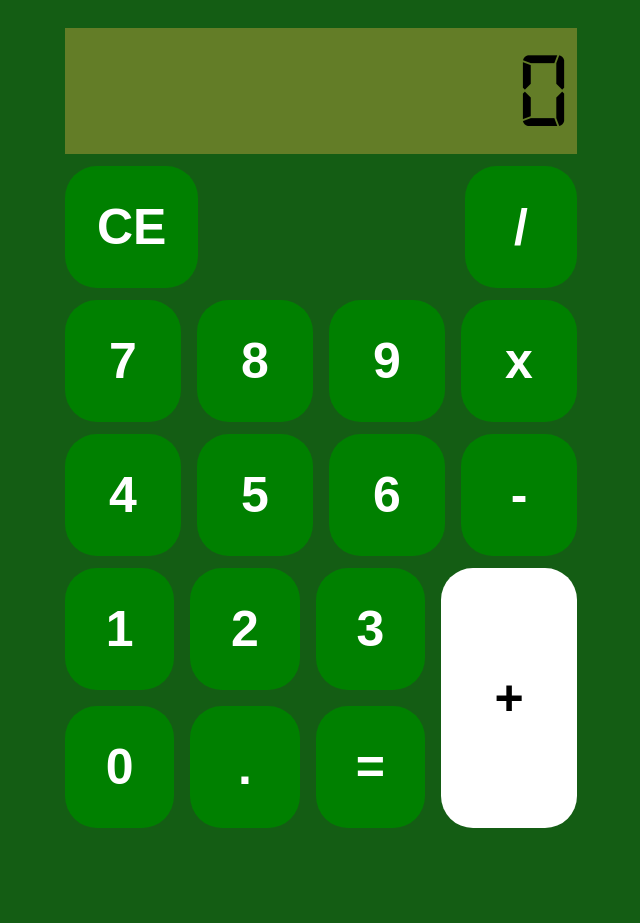
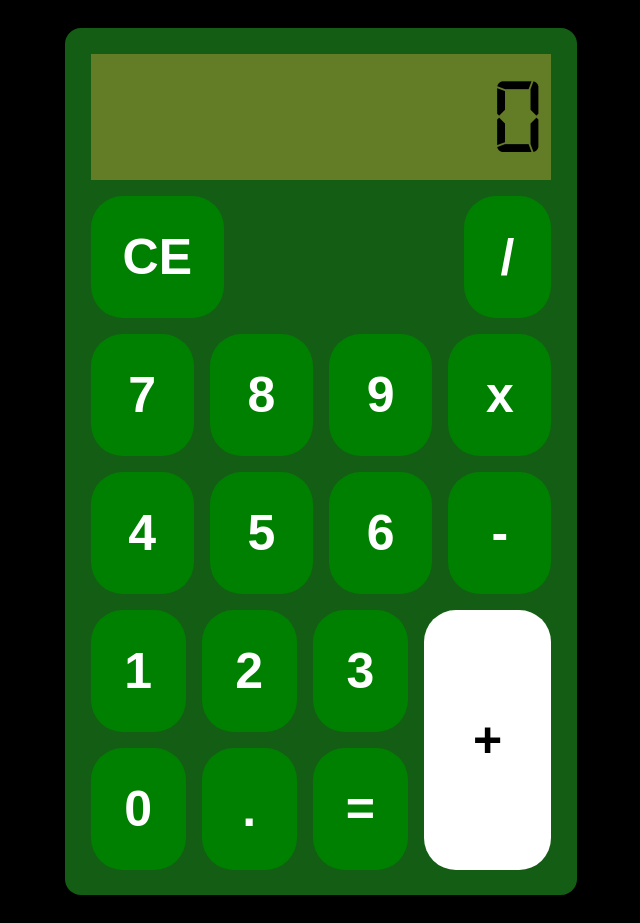
Before and after one commit to LHazlebeck/calculator, a plain HTML site: page index.html in a window 1280 px wide. Shown: the whole page, without its empty margins (319-959 px from the left). Before the commit the page ends 856 px from the top, so only its background shows below. Drawn offline with Linux system fonts and the light colour scheme.

Commit message:
design changes

```diff
--- a/index.html
+++ b/index.html
@@ -8,6 +8,7 @@
     <title>Calculator</title>
 </head>
 <body>
+    <div id="container">
         <div id="display">0</div>
         <div class="row" id="row1">
             <button id="clear">CE</button>
@@ -40,5 +41,6 @@
             </div>
             <button class="op" id="add">+</button>
         </div>
+    </div>
 </body>
 </html>
--- a/style.css
+++ b/style.css
@@ -8,11 +8,22 @@ body {
     flex: 1;
     flex-direction: column;
     justify-content: center;
-    background-color: #145d14;
+    background-color: black;
     margin: 28px;
     margin-left: 30%;
     margin-right: 30%;
     gap: 12px;
+}
+
+#container {
+    display: flex;
+    flex: 0.8 0.8 0.8;
+    justify-content: center;
+    flex-direction: column;
+    background-color:#145d14;
+    padding: 5%;
+    gap: 16px;
+    border-radius: 16px;
 }
 
 .row {
```
Lines whose indentation alone changed are shown as unchanged.
